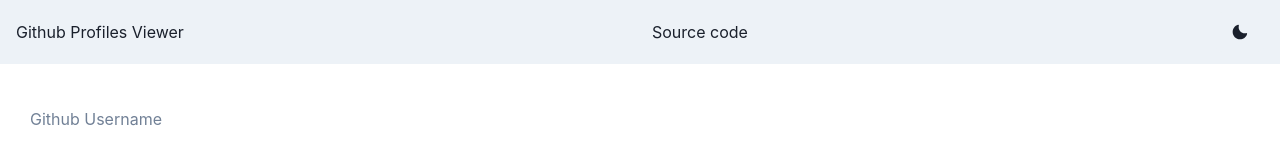
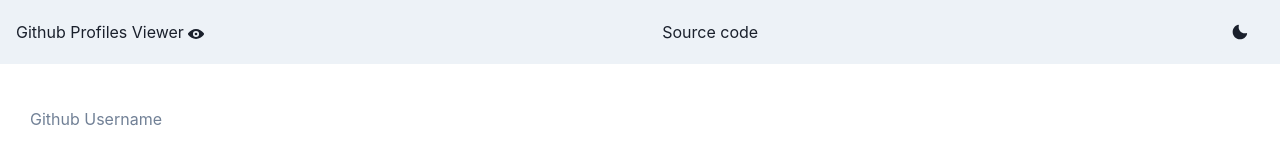
Before and after one commit to Sergimayol/Github-profiles, a Next.js app: page / in a window 1280 px wide. Shown: the top 160 px of the page. Built offline with nearby package versions, Linux system fonts and the light colour scheme.

Commit message:
Update index.tsx

```diff
--- a/components/Nav/index.tsx
+++ b/components/Nav/index.tsx
@@ -6,7 +6,7 @@ import {
   Stack,
   useColorMode,
 } from "@chakra-ui/react";
-import { MoonIcon, SunIcon } from "@chakra-ui/icons";
+import { MoonIcon, SunIcon, ViewIcon } from "@chakra-ui/icons";
 import NavLink from "../NavLink";
 
 export default function Nav() {
@@ -15,7 +15,9 @@ export default function Nav() {
     <>
       <Box bg={useColorModeValue("gray.100", "gray.900")} px={4}>
         <Flex h={16} alignItems={"center"} justifyContent={"space-between"}>
-          <Box>Github Profiles Viewer</Box>
+          <Box>
+            Github Profiles Viewer <ViewIcon />
+          </Box>
           <Box>
             <NavLink
               link="https://github.com/Sergimayol/github-profiles"
```
